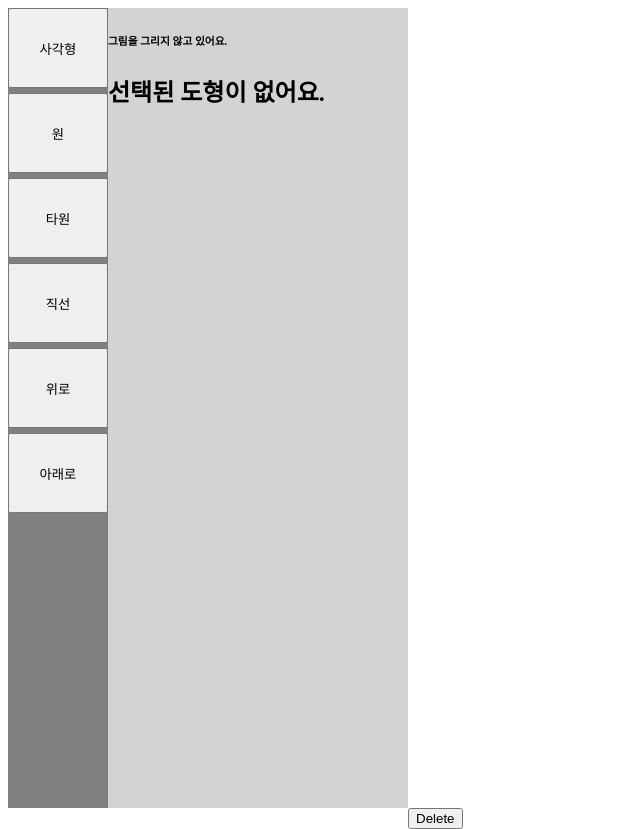
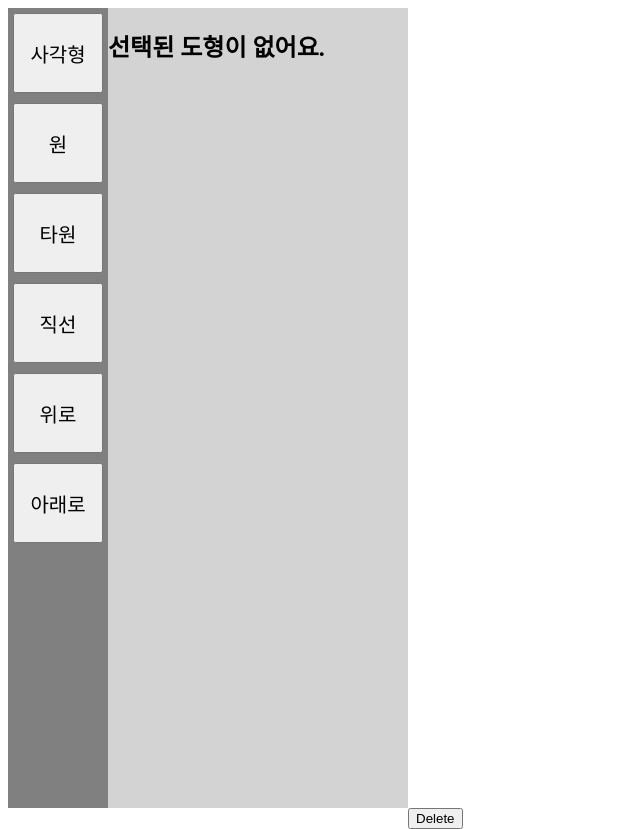
Before and after one commit to acvxx/canvas-project, a React (Create React App) app: page / in a window 1280 px wide. Shown: the whole page, without its empty margins (0-640 px from the left). Built offline with nearby package versions, Linux system fonts and the light colour scheme.

Commit message:
Feat: view Property

```diff
--- a/src/components/Canvas.js
+++ b/src/components/Canvas.js
@@ -40,7 +40,7 @@ const Canvas = () => {
   } = useContext(CanvasContext);
 
   React.useEffect(() => {
-    if (isSelected) {
+    if (selectedShapeId != null) {
       if (trRef.current) {
         trRef.current.nodes(nodesArray);
         trRef.current.getLayer().batchDraw();
@@ -50,7 +50,7 @@ const Canvas = () => {
       layerRef.current.batchDraw();
       setRedraw(false);
     }
-  }, [isSelected, redraw]);
+  }, [selectedShapeId, redraw]);
 
   const handleMouseDown = (e) => {
     const { offsetX, offsetY } = e.evt;
--- a/src/components/Manage.js
+++ b/src/components/Manage.js
@@ -24,6 +24,7 @@ const Manage = () => {
   } = useContext(CanvasContext);
 
   const shapeDown = (selectedShapeId) => {
+    if (selectedShapeId == null) return;
     const newArray = [...shapes]; // 기존 배열을 복사하여 새로운 배열 생성
     const element = newArray.splice(selectedShapeId, 1)[0]; // 해당 요소를 배열에서 제거하고 가져옴
     newArray.unshift(element); // 가져온 요소를 배열의 맨 앞으로 추가
@@ -32,6 +33,8 @@ const Manage = () => {
   };
 
   const shapeUp = (selectedShapeId) => {
+    if (selectedShapeId == null) return;
+
     const newArray = [...shapes]; // 기존 배열을 복사하여 새로운 배열 생성
     const element = newArray.splice(selectedShapeId, 1)[0]; // 해당 요소를 배열에서 제거하고 가져옴
     newArray.push(element); // 가져온 요소를 배열의 맨 뒤로 추가
@@ -51,7 +54,12 @@ const Manage = () => {
       }}
     >
       <button
-        style={{ width: "100%", height: "80px", marginBottom: "5px" }}
+        style={{
+          width: "90%",
+          height: "80px",
+          margin: "5px",
+          fontSize: "20px",
+        }}
         onClick={() => {
           setShapeType("rectangle");
           setIsDrawing(true);
@@ -60,7 +68,12 @@ const Manage = () => {
         사각형
       </button>
       <button
-        style={{ width: "100%", height: "80px", marginBottom: "5px" }}
+        style={{
+          width: "90%",
+          height: "80px",
+          margin: "5px",
+          fontSize: "20px",
+        }}
         onClick={() => {
           setShapeType("circle");
           setIsDrawing(true);
@@ -69,7 +82,12 @@ const Manage = () => {
         원
       </button>
       <button
-        style={{ width: "100%", height: "80px", marginBottom: "5px" }}
+        style={{
+          width: "90%",
+          height: "80px",
+          margin: "5px",
+          fontSize: "20px",
+        }}
         onClick={() => {
           setShapeType("ellipse");
           setIsDrawing(true);
@@ -78,7 +96,12 @@ const Manage = () => {
         타원
       </button>
       <button
-        style={{ width: "100%", height: "80px", marginBottom: "5px" }}
+        style={{
+          width: "90%",
+          height: "80px",
+          margin: "5px",
+          fontSize: "20px",
+        }}
         onClick={() => {
           setShapeType("line");
           setIsDrawing(true);
@@ -87,7 +110,12 @@ const Manage = () => {
         직선
       </button>
       <button
-        style={{ width: "100%", height: "80px", marginBottom: "5px" }}
+        style={{
+          width: "90%",
+          height: "80px",
+          margin: "5px",
+          fontSize: "20px",
+        }}
         onClick={() => {
           shapeUp(selectedShapeId);
           setRedraw(true);
@@ -96,7 +124,12 @@ const Manage = () => {
         위로
       </button>
       <button
-        style={{ width: "100%", height: "80px", marginBottom: "5px" }}
+        style={{
+          width: "90%",
+          height: "80px",
+          margin: "5px",
+          fontSize: "20px",
+        }}
         onClick={() => {
           shapeDown(selectedShapeId);
           setRedraw(true);
--- a/src/components/View.js
+++ b/src/components/View.js
@@ -12,7 +12,13 @@ import Shape from "./Shape";
 import CanvasContext from "../CanvasContext";
 
 const View = () => {
-  const { isDrawing, shapes, selectedShapeId } = useContext(CanvasContext);
+  const { isDrawing, shapes, selectedShapeId, nodesArray } =
+    useContext(CanvasContext);
+  const viewProps = (nodesArray) => {
+    if (nodesArray.length == 0) {
+      return;
+    }
+  };
   return (
     <div
       style={{
@@ -22,13 +28,12 @@ const View = () => {
         height: "100vh",
       }}
     >
-      <h6>
-        {isDrawing ? "그림을 그리고 있어요" : "그림을 그리지 않고 있어요."}
-      </h6>
       <h2>
         {selectedShapeId == null
           ? "선택된 도형이 없어요."
-          : JSON.stringify(shapes[selectedShapeId])}
+          : nodesArray.length == 1
+          ? JSON.stringify(shapes[selectedShapeId])
+          : "여러 도형이 선택됐어요."}
       </h2>
     </div>
   );
```
